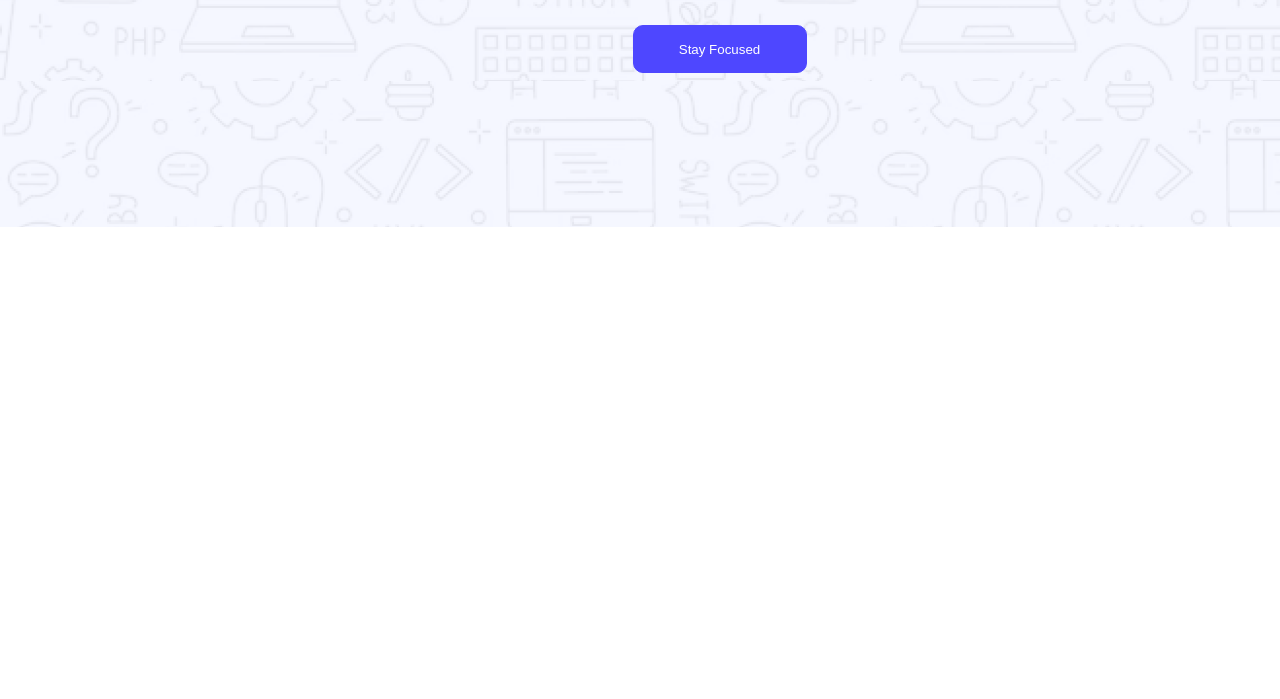
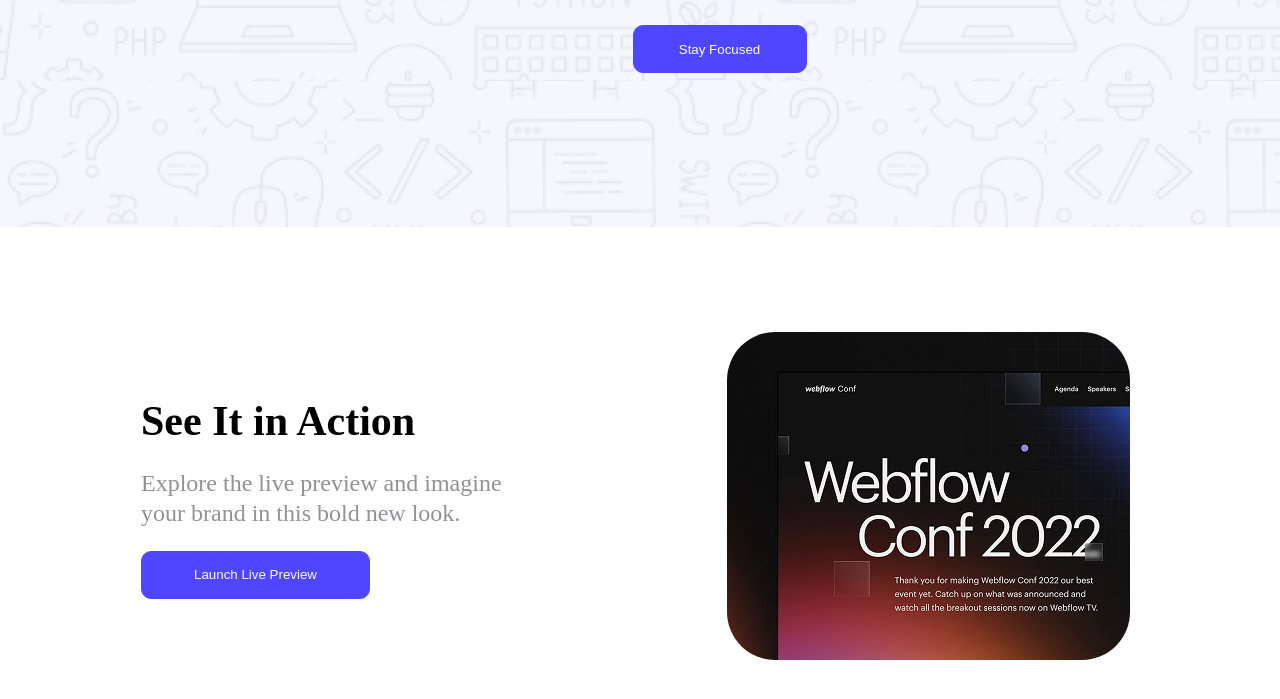
Before and after one commit to SumaiyaNishat/B12A01-landing-launchpad, a plain HTML site: page index.html in a window 1280 px wide. Shown: the part 571-1270 px from the top of the page. Before the commit the page ends 800 px from the top, so only its background shows below. Drawn offline with Linux system fonts and the light colour scheme.

Commit message:
added action section

```diff
--- a/index.html
+++ b/index.html
@@ -18,8 +18,20 @@
         <button>Stay Focused</button>
     </div>
 
+    </header>
 
+    <main>
+        <div class="action">
+            <div class="leftside">
+                <h4>See It in Action</h4>
+                <p>Explore the live preview and imagine your brand in this bold new look.</p>
+                <button>Launch Live Preview</button>
+            </div>
+            <div class="rightside">
+                <img src="Assets/wc-mini.png" alt="" width="403" height="328">
+            </div>
 
-    </header>
+        </div>
+    </main>
 </body>
 </html>
--- a/styles/assignment.css
+++ b/styles/assignment.css
@@ -31,6 +31,9 @@
 }
 nav button{
     color: white;
+    font-size: 16;
+    font-weight: bold;
+    line-height: 150%;
     width: 132px;
     height: 48px;
     border-radius: 10px;
@@ -62,3 +65,41 @@
     border-radius: 10px;
     border: 1px solid #4E47FF;
 }
+/* Action section styles */
+.action{
+    display: flex;
+    gap: 220px;
+    justify-content: center;
+    padding: 107px 150px 116px 141px;
+    margin: 0 auto;
+    max-width: 1140px;
+    height: 328px;
+    align-items: center;
+}
+.leftside{
+    width: 517px;
+    height: 203px;
+}
+.leftside h4{
+    font-size: 42px;
+    font-weight: bold;
+    line-height: auto;
+}
+.leftside p{
+    color: rgba(37, 36, 50, 0.5);
+    font-size: 24px;
+    line-height: 30px;
+    padding-top: 23px;
+}
+.leftside button{
+    color: white;
+    margin-top: 23px;
+    background-color: #4E47FF;
+    width: 229px;
+    height: 48px;
+    border-radius: 10px;
+    border: 1px solid #4E47FF;
+}
+.rightside img{
+    border-radius: 48px;
+}
```
